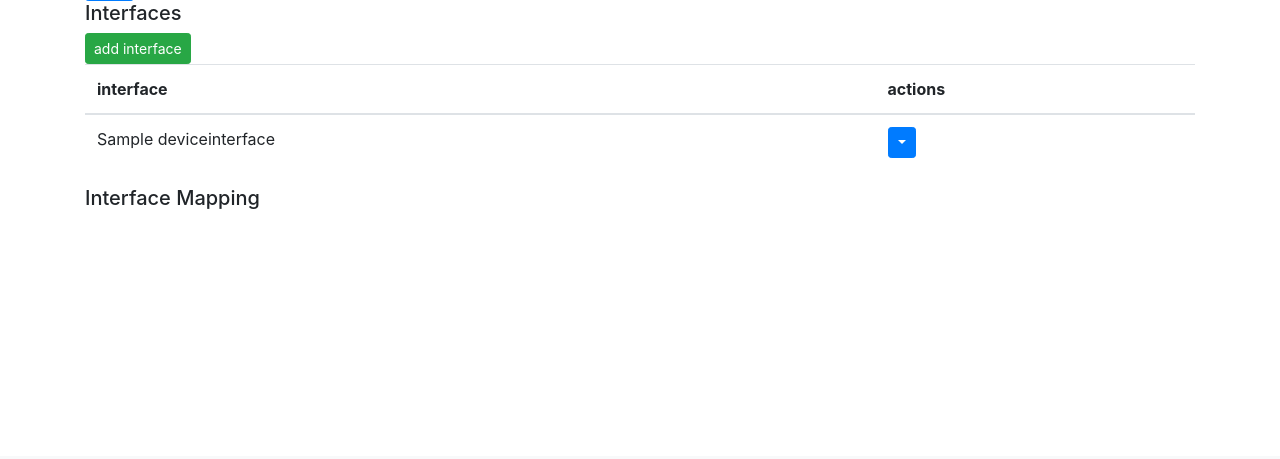
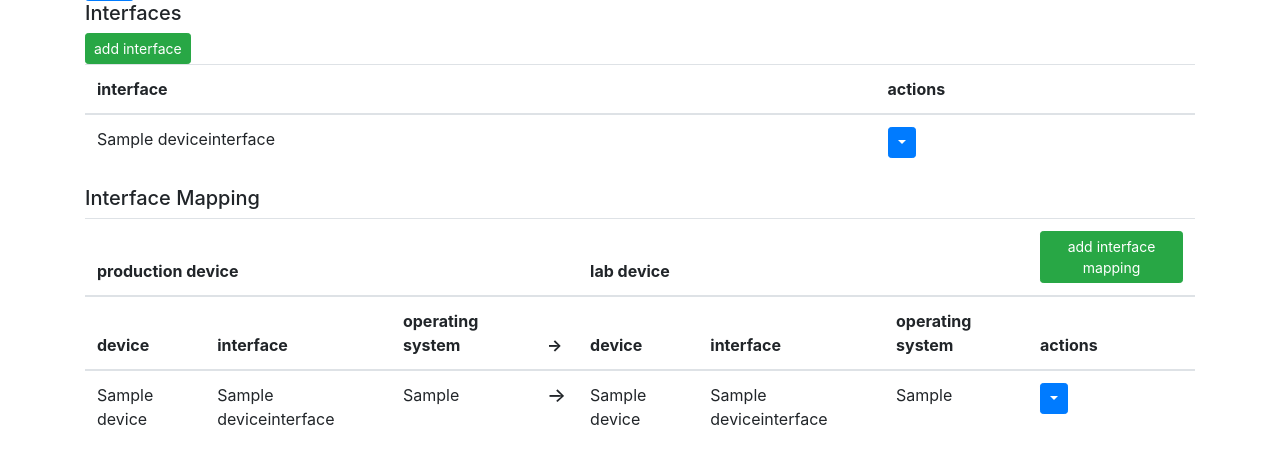
Before and after one commit to netdevops/prod2lab, a Django app: page /devices/1/ in a window 1280 px wide. Shown: the part 344-803 px from the top of the page. Run offline with Django 3.2, Linux system fonts and the light colour scheme; tables that the repository leaves empty hold one stand-in row (Sample ...); some libraries are stand-ins or nearby versions.

Commit message:
add interface mapper

```diff
--- a/lab/urls.py
+++ b/lab/urls.py
@@ -10,4 +10,5 @@ urlpatterns = [
     path('devices/<int:device_id>/delete/', views.device_delete, name='delete_device'),
     path('devices/<int:device_id>/interface/add/', views.interface_add, name='add_interface'),
     path('devices/<int:device_id>/interface/<int:interface_id>/delete/', views.interface_delete, name='delete_interface'),
+    path('devices/<int:device_id>/interface_mapper/add/', views.interface_mapper_add, name='add_interface_mapper'),
 ]
--- a/lab/views.py
+++ b/lab/views.py
@@ -5,6 +5,7 @@ from django.contrib import messages
 from .models import DEVICE_ENVIRONMENT
 from .models import Device
 from .models import DeviceInterface
+from .models import InterfaceMapper
 
 
 def devices(request):
@@ -17,6 +18,14 @@ def devices(request):
 def device(request, device_id=None):
     device = Device.objects.get(id=device_id)
     interfaces = DeviceInterface.objects.filter(device=device)
+    interface_maps = InterfaceMapper.objects.filter(pk__in=interfaces)
+
+    if device.environment == "PROD":
+        other_devices = Device.objects.filter(environment="LAB")
+    else:
+        other_devices = Device.objects.filter(environment="PROD")
+
+    eligible_interfaces = DeviceInterface.objects.filter(pk__in=other_devices)
 
     if request.method == 'POST':
         if request.POST['name']:
@@ -34,6 +43,8 @@ def device(request, device_id=None):
         'device': device,
         'interfaces': interfaces,
         'environments': DEVICE_ENVIRONMENT,
+        'interface_maps': interface_maps,
+        'eligible_interfaces': eligible_interfaces,
         }
 
     return render(request, 'lab/device.html', context)
@@ -71,3 +82,14 @@ def interface_delete(request, device_id=None, interface_id=None):
     interface.delete()
     messages.success(request, f"{interface_name} deleted from {device.name}")
     return HttpResponseRedirect(f"/devices/{device.id}")
+
+def interface_mapper_add(request, device_id=None):
+    lab_interface = DeviceInterface.objects.get(id=request.POST['lab_device'])
+    prod_interface = DeviceInterface.objects.get(id=request.POST['prod_device'])
+
+    InterfaceMapper.objects.create(prod_device=prod_interface, lab_device=lab_interface)
+    messages.success(
+        request,
+        f"mapped {prod_interface.device.name} - {prod_interface.name} to {lab_interface.device.name} - {lab_interface.name}"
+    )
+    return HttpResponseRedirect(f"/devices/{device_id}")
--- a/templates/lab/device.html
+++ b/templates/lab/device.html
@@ -55,6 +55,67 @@
 </div>
 <div class="container">
         <h5>Interface Mapping</h5>
+        <div class="modal fade" id="InterfaceMapperModal" tabindex="-1" role="dialog" aria-labelledby="InterfaceMapperModalLabel" aria-hidden="true">
+                <div class="modal-dialog" role="document">
+                        <div class="modal-content">
+                                <div class="modal-header">
+                                        <h5 class="modal-title" id="InterfaceMapperModalLabel">Add Interface Mapping</h5>
+                                        <button type="button" class="close" data-dismiss="modal" aria-label="Close">
+                                                <span aria-hidden="true">&times;</span>
+                                        </button>
+                                </div>
+                                <div class="modal-body">
+                                    {% include 'lab/interface-mapper-modal.html' %}
+                                </div>
+                                <div class="modal-footer">
+                                </div>
+                        </div>
+                </div>
+        </div>
+        <table class="table">
+                <thead>
+                        <th scope="col" colspan="4">production device</th>
+                        <th scope="col" colspan="3">lab device</th>
+                        <th scope="col">
+                                <a href="/devices/{{ device.id }}/interface_mapper/add/" type="button" class="btn btn-success btn-sm nav-item" data-toggle="modal" data-target="#InterfaceMapperModal">add interface mapping</a>
+                        </th>
+                </thead>
+                <thead>
+                        <th scope="col">device</th>
+                        <th scope="col">interface</th>
+                        <th scope="col">operating system</th>
+                        <th scope="col">-></th>
+                        <th scope="col">device</th>
+                        <th scope="col">interface</th>
+                        <th scope="col">operating system</th>
+                        <th scope="col">actions</th>
+                </thead>
+                <tbody>
+                        {% if interface_maps %}
+                        {%  for interface_map in interface_maps %}
+                        <tr>
+                                <td>{{ interface_map.prod_device.device.name }}</td>
+                                <td>{{ interface_map.prod_device.name }}</td>
+                                <td>{{ interface_map.prod_device.device.os_type }}</td>
+                                <td><h5>-></h5></td>
+                                <td>{{ interface_map.lab_device.device.name }}</td>
+                                <td>{{ interface_map.lab_device.name }}</td>
+                                <td>{{ interface_map.lab_device.device.os_type }}</td>
+                                <td>
+                                        <div class="btn-group">
+                                                <button type="button" class="btn btn-primary dropdown-toggle dropdown-toggle-split btn-sm" data-toggle="dropdown" aria-haspopup="true" aria-expanded="false">
+                                                        <span class="sr-only">Toggle Dropdown</span>
+                                                </button>
+                                                <div class="dropdown-menu">
+                                                        <a class="dropdown-item" href="/devices/interface_mapper/{{ interface_mapper.id }}/delete/">Delete</a>
+                                                </div>
+                                        </div>
+                                </td>
+                        </tr>
+                        {%  endfor %}
+                        {% endif %}
+                </tbody>
+        </table>
 </div>
 
 {% endblock %}
--- /dev/null
+++ b/templates/lab/interface-mapper-modal.html
@@ -0,0 +1,40 @@
+<form method="POST" action="/devices/{{ device.id}}/interface_mapper/add/">
+    {% csrf_token %}
+    <table class="table">
+        <thead>
+            <th scope="col">local interfaces</th>
+            <th scope="col">eligible interfaces</th>
+        </thead>
+        <tbody>
+            <tr>
+                <td>
+                    <div class="form-group">
+                        {% if device.environment == "PROD " %}
+                        <select name="prod_device" class="form-control">
+                        {% else %}
+                        <select name="lab_device" class="form-control">
+                        {% endif %}
+                            {% for interface in interfaces %}
+                            <option value="{{ interface.id }}">{{ interface.name }}</option>
+                            {% endfor %}
+                        </select>
+                    </div>
+                </td>
+                <td>
+                    <div class="form-group">
+                        {% if device.environment == "PROD" %}
+                        <select name="lab_device" class="form-control">
+                        {% else %}
+                        <select name="prod_device" class="form-control">
+                        {% endif %}
+                            {% for eligible_interface in eligible_interfaces %}
+                            <option value="{{ eligible_interface.id }}">{{ eligible_interface.device.name }} - {{ eligible_interface.name }}</option>
+                            {% endfor %}
+                        </select>
+                    </div>
+                </td>
+            </tr>
+        </tbody>
+    </table>
+    <button type="submit" onclick="window.location.href = '/devices/';" class="btn btn-primary btn-sm">save</button>
+</form>
```
